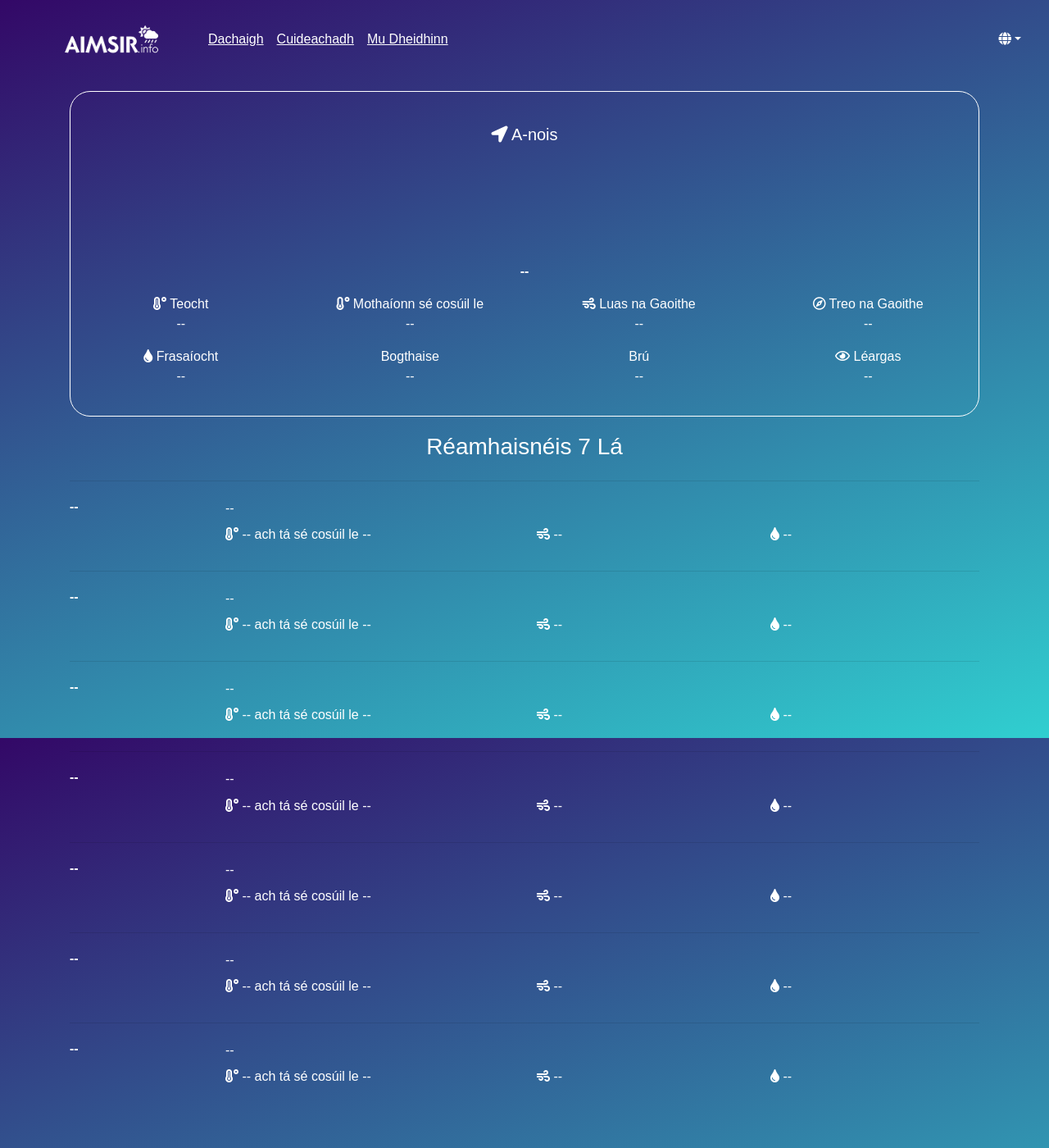
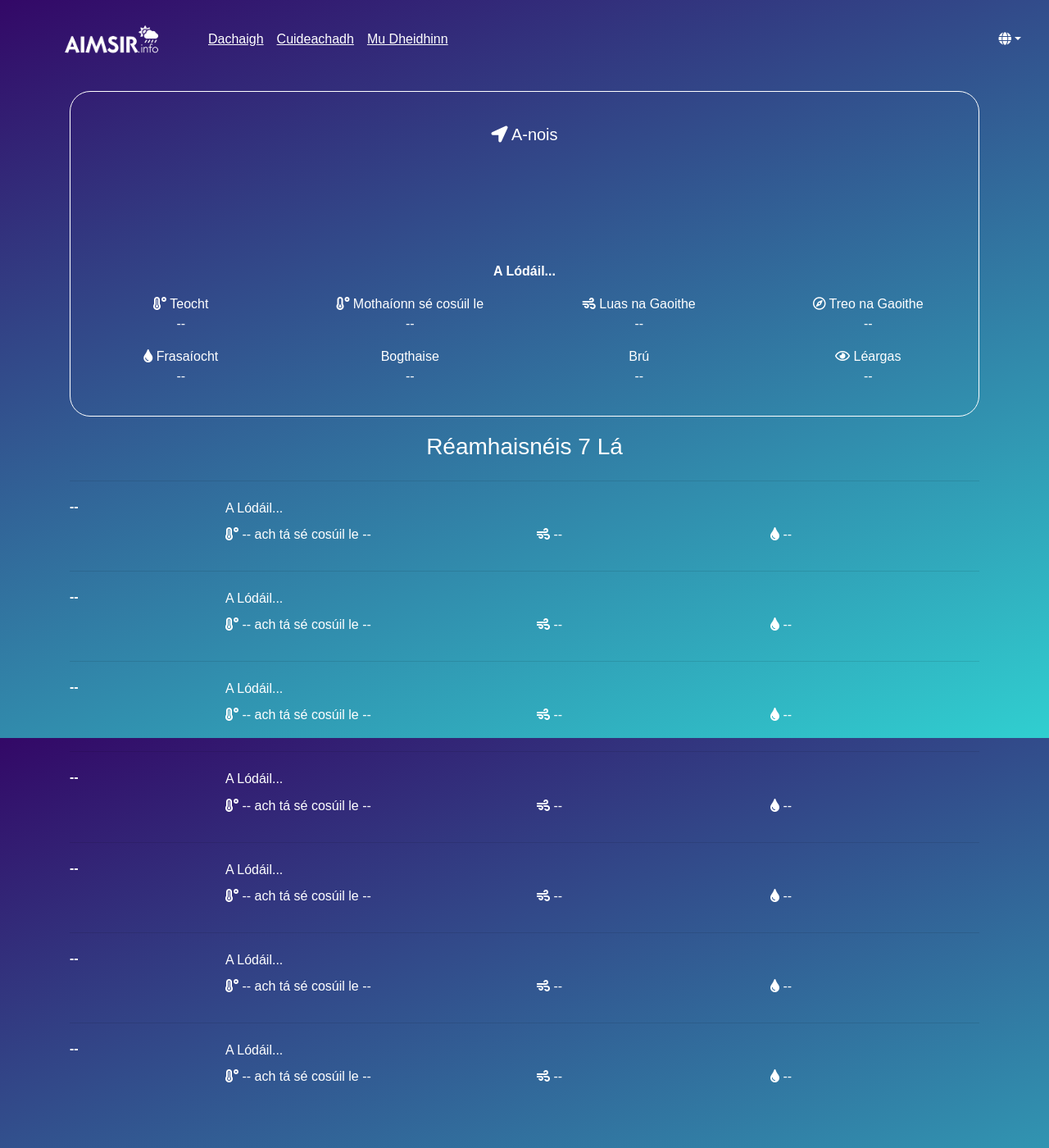
Before and after one commit to angeidheal/aimsir, a Jekyll site: the page built from ga.html, in a window 1280 px wide and 1400 px high. Shown: the whole window at 82% size. Built offline with Jekyll 4.4.1, drawn with Linux system fonts in a browser that asks for light colours; nearby versions of some CDN libraries; a script that is not in the unit is left out.

Commit message:
Update ga.html

```diff
--- a/ga.html
+++ b/ga.html
@@ -14,7 +14,7 @@ permalink: /gaeilge/
     </div>
     <div class="row">
       <div class="col-md-12">
-        <p class="current-summary"><strong>--</strong></p>
+        <p class="current-summary"><strong>A Lódáil...</strong></p>
       </div>
     </div>
     <div class="row">
@@ -60,7 +60,7 @@ permalink: /gaeilge/
           <h6><span class="day-1-day">--</span></h6>
         </div>
         <div class="col-md-10 day-1-summary">
-          --
+          A Lódáil...
         </div>
       </div>
 
@@ -83,7 +83,7 @@ permalink: /gaeilge/
           <h6><span class="day-2-day">--</span></h6>
         </div>
         <div class="col-md-10 day-2-summary">
-          --
+          A Lódáil...
         </div>
       </div>
 
@@ -106,7 +106,7 @@ permalink: /gaeilge/
           <h6><span class="day-3-day">--</span></h6>
         </div>
         <div class="col-md-10 day-3-summary">
-          --
+          A Lódáil...
         </div>
       </div>
 
@@ -129,7 +129,7 @@ permalink: /gaeilge/
           <h6><span class="day-4-day">--</span></h6>
         </div>
         <div class="col-md-10 day-4-summary">
-          --
+          A Lódáil...
         </div>
       </div>
 
@@ -152,7 +152,7 @@ permalink: /gaeilge/
           <h6><span class="day-5-day">--</span></h6>
         </div>
         <div class="col-md-10 day-5-summary">
-          --
+          A Lódáil...
         </div>
       </div>
 
@@ -175,7 +175,7 @@ permalink: /gaeilge/
           <h6><span class="day-6-day">--</span></h6>
         </div>
         <div class="col-md-10 day-6-summary">
-          --
+          A Lódáil...
         </div>
       </div>
 
@@ -198,7 +198,7 @@ permalink: /gaeilge/
           <h6><span class="day-7-day">--</span></h6>
         </div>
         <div class="col-md-10 day-7-summary">
-          --
+          A Lódáil...
         </div>
       </div>
 
```
